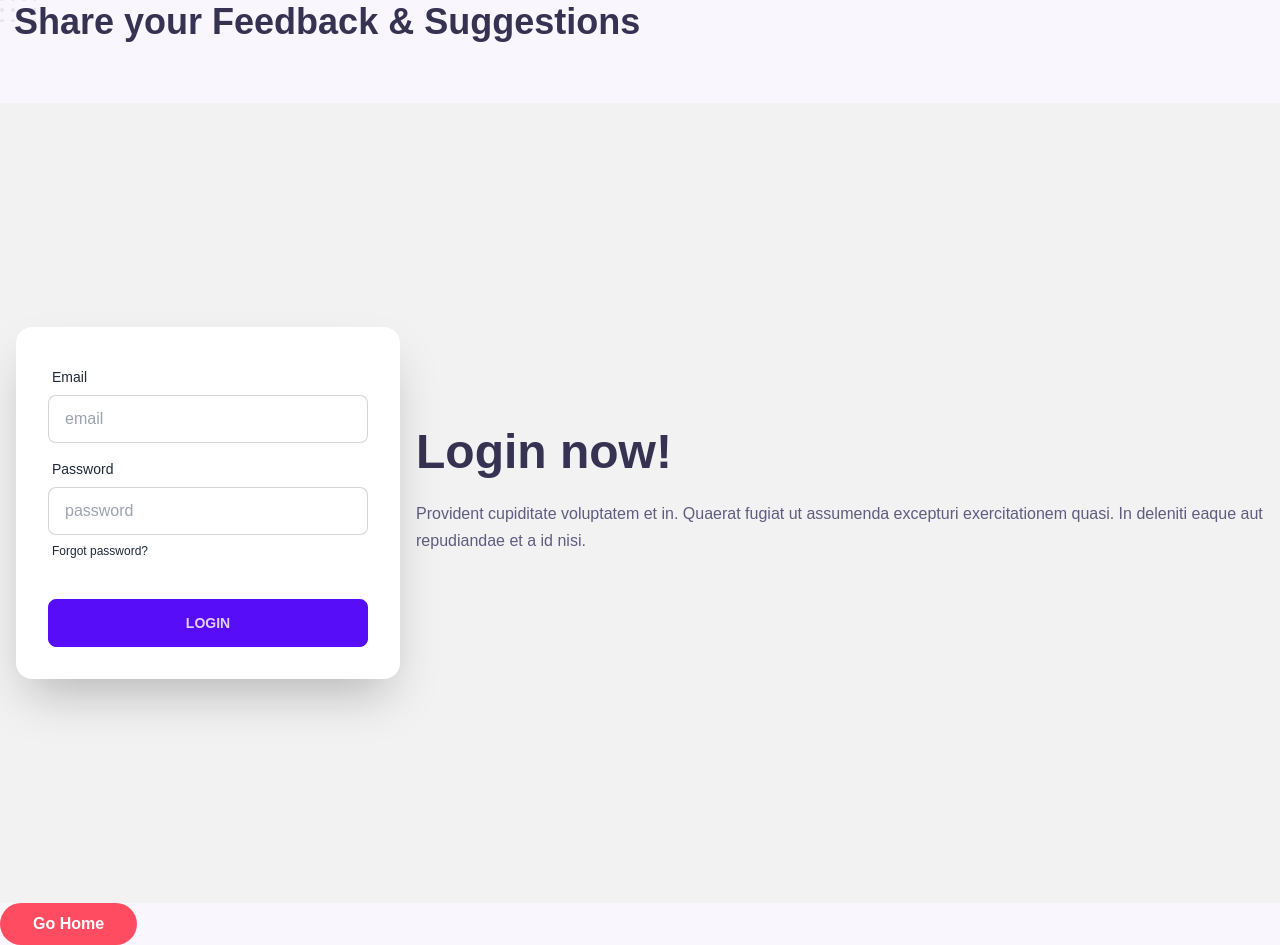
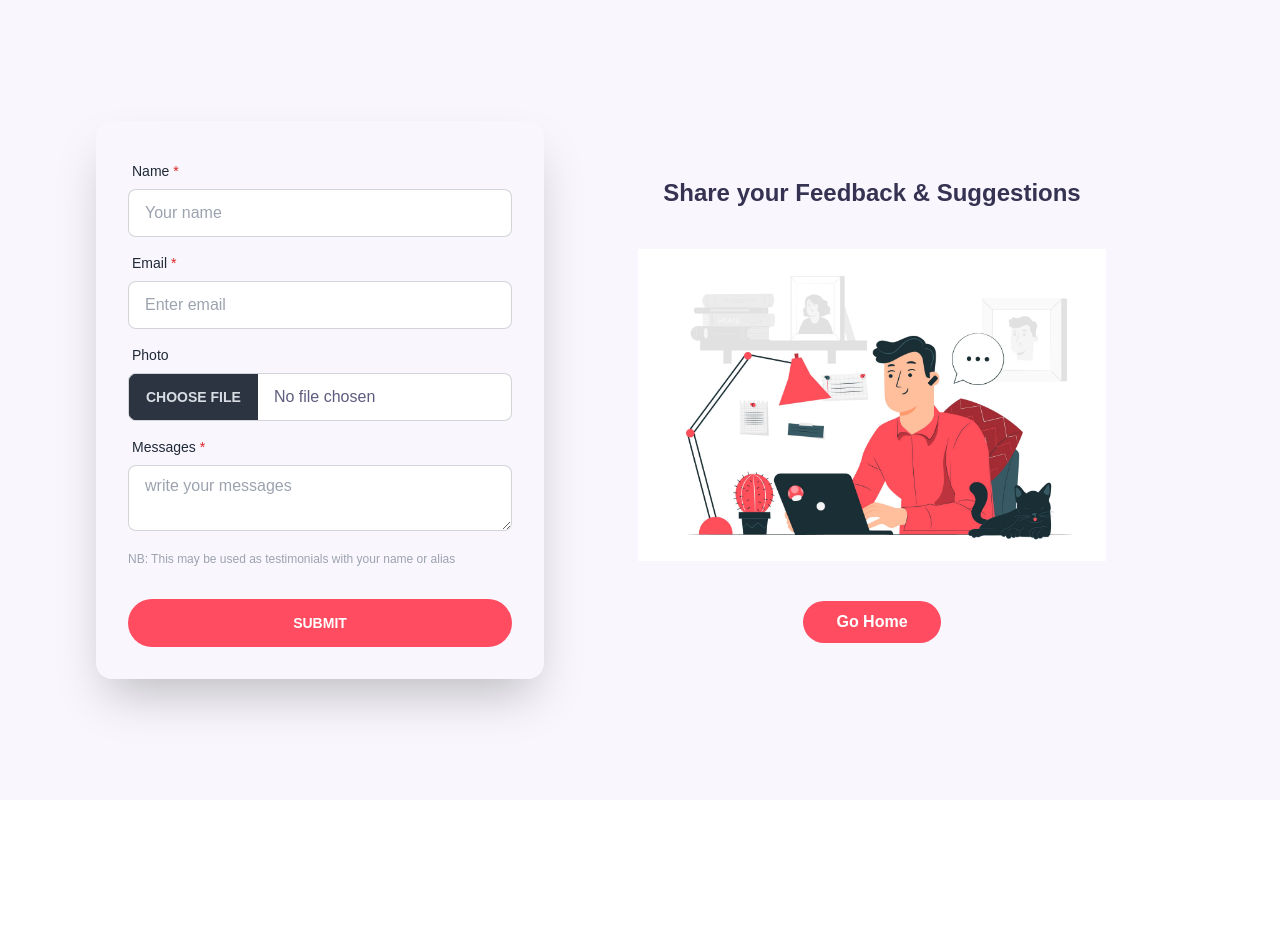
Before and after one commit to MDMahidul/mmb-portfolio, a React (Vite) app: page /feedback in a window 1280 px wide. After the commit the page ends 800 px from the top, so only its background shows below. Built offline with nearby package versions, Linux system fonts and the light colour scheme.

Commit message:
added feedback page and aos animation to diff sections

```diff
--- a/src/components/About/About.jsx
+++ b/src/components/About/About.jsx
@@ -9,7 +9,7 @@ const About = () => {
     return (
       <section className="about container section" id="about">
         <h2 className="section_title"> About Me </h2>
-        <div className="about_container grid">
+        <div className="about_container grid" data-aos="fade-up">
           <img src={mahi2} alt="" className="about_image" />
           <div className="about_data grid">
             <div className="about_info">
--- a/src/components/About/AboutBox.jsx
+++ b/src/components/About/AboutBox.jsx
@@ -6,7 +6,7 @@ import { IoTimeOutline } from "react-icons/io5";
 
 const AboutBox = () => {
     return (
-      <div className="about_boxes grid lg:flex justify-evenly">
+      <div className="about_boxes grid lg:flex justify-evenly" data-aos="fade-up">
         <div className="about_box">
           <AiOutlineBarChart className="about_icon"></AiOutlineBarChart>
           <div>
--- a/src/components/Contact/Contact.jsx
+++ b/src/components/Contact/Contact.jsx
@@ -33,7 +33,7 @@ const Contact = () => {
     <section className="container section" id="contact">
       <h2 className="section_title">Get in touch</h2>
       <div className="contact_container container grid">
-        <div className="contact_content">
+        <div className="contact_content" data-aos="fade-right">
           <h3 className="contact_title">Talk to me</h3>
           <div className="contact_info">
             <div className="contact_card">
@@ -76,7 +76,7 @@ const Contact = () => {
             </div>
           </div>
         </div>
-        <div className="contact_content">
+        <div className="contact_content" data-aos="fade-left">
           <h3 className="contact_title">Write me your project</h3>
           <form ref={form} onSubmit={sendEmail} className="contact_form">
             <div className="contact_form-div">
--- a/src/components/Feedback/Feedback.jsx
+++ b/src/components/Feedback/Feedback.jsx
@@ -1,60 +1,92 @@
 import React from 'react';
 import { Link } from 'react-router-dom';
+import comment from '../../assets/comment.jpg';
 
 const Feedback = () => {
     return (
       <div>
-        <h3 className="section_title">Share your Feedback & Suggestions</h3>
         <div>
           <form>
-            <div className="hero min-h-screen bg-base-200">
+            <div className="hero min-h-screen">
               <div className="hero-content flex-col lg:flex-row-reverse">
-                <div className="text-center lg:text-left">
-                  <h1 className="text-5xl font-bold">Login now!</h1>
-                  <p className="py-6">
-                    Provident cupiditate voluptatem et in. Quaerat fugiat ut
-                    assumenda excepturi exercitationem quasi. In deleniti eaque
-                    aut repudiandae et a id nisi.
-                  </p>
+                <div className="text-center lg:text-left w-1/2 flex flex-col justify-center items-center gap-10">
+                  <h3 className="text-2xl text-center mt-5">
+                    Share your Feedback & Suggestions
+                  </h3>
+                  <img className="lg:w-9/12" src={comment} alt="" />
+                  <Link to="/" className="my-btn">
+                    Go Home
+                  </Link>
                 </div>
-                <div className="card flex-shrink-0 w-full max-w-sm shadow-2xl bg-base-100">
+                <div className="card flex-shrink-0 w-full max-w-md shadow-2xl">
                   <div className="card-body">
                     <div className="form-control">
                       <label className="label">
-                        <span className="label-text">Email</span>
+                        <p className="label-text">
+                          Name <span className="text-red-600">*</span>
+                        </p>
                       </label>
                       <input
                         type="text"
-                        placeholder="email"
-                        className="input input-bordered"
+                        placeholder="Your name"
+                        className="input input-bordered bg-white"
+                        name="name"
+                        required
                       />
                     </div>
                     <div className="form-control">
                       <label className="label">
-                        <span className="label-text">Password</span>
+                        <p className="label-text">
+                          Email <span className="text-red-600">*</span>
+                        </p>
                       </label>
                       <input
                         type="text"
-                        placeholder="password"
-                        className="input input-bordered"
+                        placeholder="Enter email"
+                        className="input input-bordered bg-white"
+                        required
                       />
+                    </div>
+                    <div className="form-control">
                       <label className="label">
-                        <a href="#" className="label-text-alt link link-hover">
-                          Forgot password?
-                        </a>
+                        <p className="label-text">Photo</p>
                       </label>
+                      <input
+                        type="file"
+                        className="file-input file-input-bordered w-full max-w-md bg-white"
+                      />
+                    </div>
+                    <div className="form-control">
+                      <label className="label">
+                        <p className="label-text">
+                          Messages <span className="text-red-600">*</span>
+                        </p>
+                      </label>
+                      <textarea
+                        className="text-base textarea textarea-bordered bg-white"
+                        placeholder="write your messages"
+                        required
+                      ></textarea>
+                    </div>
+                    <div className="form-control">
+                      <p className='text-xs mt-3 text-gray-400'>
+                        NB: This may be used as testimonials with your name or
+                        alias
+                      </p>
                     </div>
                     <div className="form-control mt-6">
-                      <button className="btn btn-primary">Login</button>
+                      <input
+                        type="submit"
+                        value="Submit"
+                        name="submit"
+                        className="my-btn btn"
+                      />
                     </div>
                   </div>
                 </div>
               </div>
             </div>
           </form>
-          <Link to="/" className="my-btn">
-            Go Home
-          </Link>
         </div>
       </div>
     );
--- a/src/components/Footer/Footer.jsx
+++ b/src/components/Footer/Footer.jsx
@@ -4,7 +4,10 @@ import { Link } from 'react-router-dom';
 const Footer = () => {
     return (
       <section className="section container">
-        <div className="flex flex-col md:flex-row justify-center items-center gap-16 bg-gradient-to-r from-[#ff4d61] to-yellow-300 py-8 md:py-16 rounded-lg">
+        <div
+          className="flex flex-col md:flex-row justify-center items-center gap-16 bg-gradient-to-r from-[#ff4d61] to-yellow-300 py-8 md:py-16 rounded-lg"
+          data-aos="zoom-in"
+        >
           <p className="md:text-3xl text-lg text-white font-semibold">
             Share your feedback and suggestions
           </p>
--- a/src/components/Home/Home.jsx
+++ b/src/components/Home/Home.jsx
@@ -18,7 +18,7 @@ const Home = () => {
     <section className="container home" id="home">
       <div className="intro text-center flex flex-col items-center">
         <div className="text-center">
-          <img src={mahi} alt="" className="home_img" />
+          <img src={mahi} alt="" className="home_img" data-aos="zoom-in" />
         </div>
         <h1 className="home_name">MD. Mahidul Islam</h1>
         <span className="home_education">I'm Full-Stack Developer</span>
--- a/src/components/Portfolio/Portfolio.jsx
+++ b/src/components/Portfolio/Portfolio.jsx
@@ -63,7 +63,7 @@ const Portfolio = () => {
           Graphics
         </span>
       </div>
-      <div  className="work_container grid grid-cols-1 md:grid-cols-2 lg:grid-cols-3">
+      <div  className="work_container grid grid-cols-1 md:grid-cols-2 lg:grid-cols-3" data-aos="fade-up">
         {filteredItems.map((item) => (
           <ItemCard key={item.id} item={item}></ItemCard>
         ))}
--- a/src/components/Services/Services.jsx
+++ b/src/components/Services/Services.jsx
@@ -14,7 +14,7 @@ const Services = () => {
       <section className="services container section" id="services">
         <h2 className="section_title">Services</h2>
 
-        <div className="services_container  grid">
+        <div className="services_container  grid" data-aos="fade-up">
           <div className="services_content">
             <div>
               <FaLaptopCode className="services_icon"></FaLaptopCode>
--- a/src/components/Sidebar/Sidebar.jsx
+++ b/src/components/Sidebar/Sidebar.jsx
@@ -15,7 +15,7 @@ const Sidebar = () => {
   const [activeNav,setActiveNav] = useState("#home")
     return (
       <>
-        <aside className={toggle ? "aside show-menu" : "aside"}>
+        <aside className={toggle ? "aside show-menu" : "aside"} data-aos="fade-right">
           <a href="#" className="nav_logo">
             <img src={logo} alt="" />
           </a>
```
Also changed, not shown: src/components/Services/Services.css (+7 -4 lines), src/assets/comment.jpg (added).
